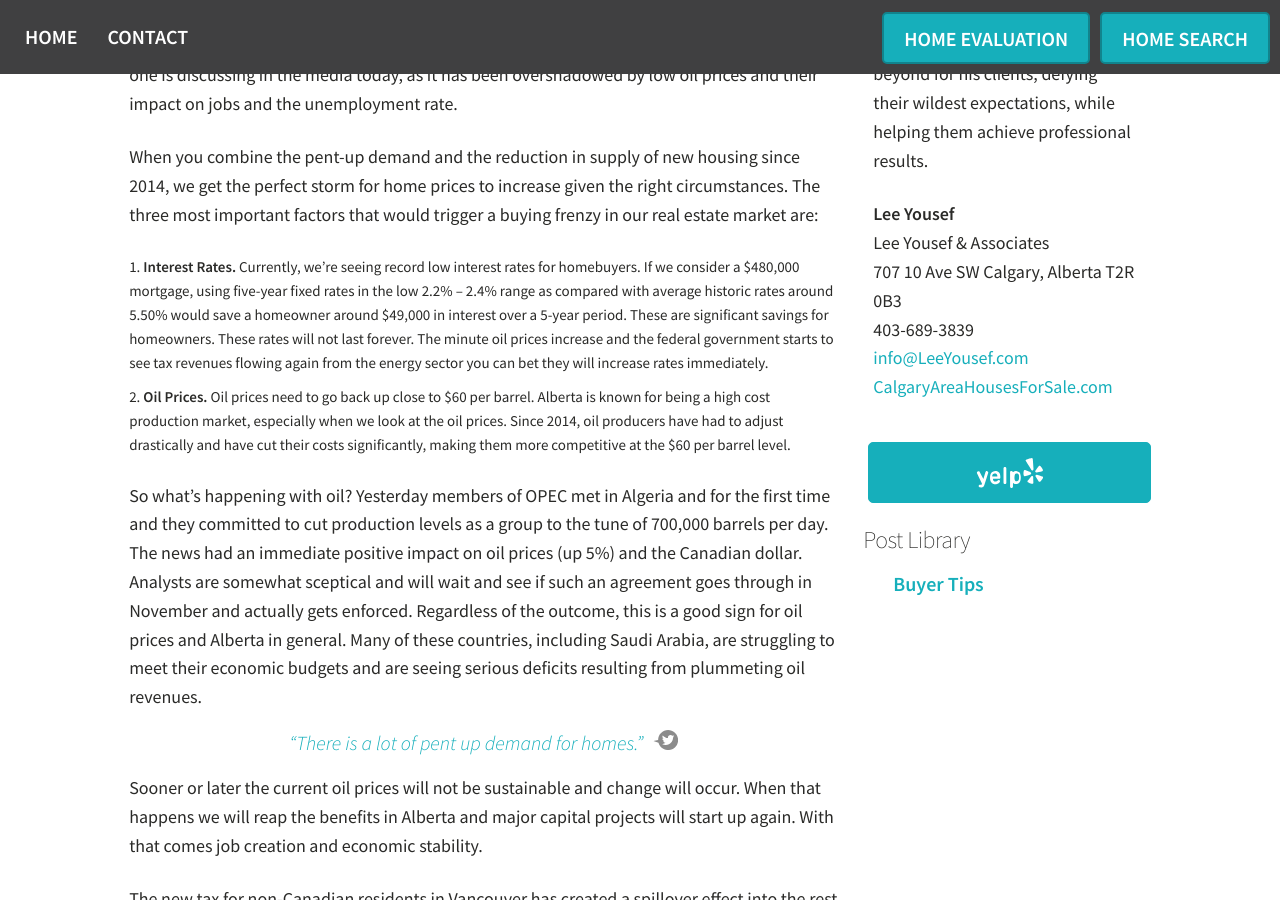
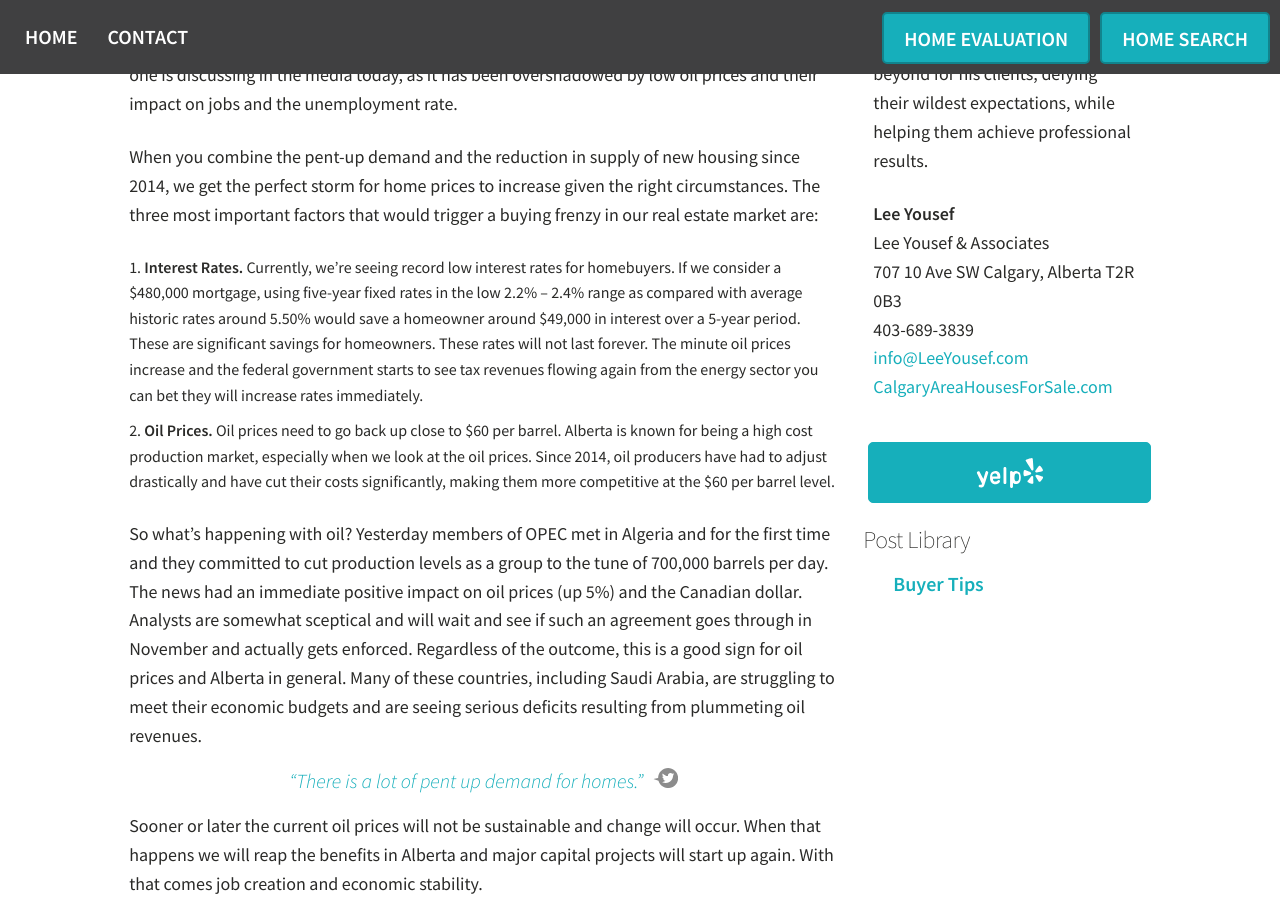
Before and after one commit to Vyral/lee-yousef-blog, a Jekyll site: the page built from _posts/2016-09-30-now-is-the-perfect-time-to-buy-a-home-in-calgary.md, in a window 1280 px wide and 900 px high, scrolled down 1419 px. Built offline with Jekyll 4.4.1, drawn with Linux system fonts in a browser that asks for light colours; nearby versions of some CDN libraries.

Commit message:
Updated '/_posts/2016-09-30-now-is-the-perfect-time-to-buy-a-home-in-calgary.md' via CloudCannon

```diff
--- a/_posts/2016-09-30-now-is-the-perfect-time-to-buy-a-home-in-calgary.md
+++ b/_posts/2016-09-30-now-is-the-perfect-time-to-buy-a-home-in-calgary.md
@@ -26,7 +26,7 @@ When you combine the pent-up demand and the reduction in supply of new housing s
 
 1. **Interest Rates.** Currently, we’re seeing record low interest rates for homebuyers. If we consider a $480,000 mortgage, using five-year fixed rates in the low 2.2% – 2.4% range as compared with average historic rates around 5.50% would save a homeowner around $49,000 in interest over a 5-year period. These are significant savings for homeowners. These rates will not last forever. The minute oil prices increase and the federal government starts to see tax revenues flowing again from the energy sector you can bet they will increase rates immediately.
 2. **Oil Prices.** Oil prices need to go back up close to $60 per barrel. Alberta is known for being a high cost production market, especially when we look at the oil prices. Since 2014, oil producers have had to adjust drastically and have cut their costs significantly, making them more competitive at the $60 per barrel level.
-
+{: style="font-size: 16px;"}
 
 So what’s happening with oil? Yesterday members of OPEC met in Algeria and for the first time and they committed to cut production levels as a group to the tune of 700,000 barrels per day. The news had an immediate positive impact on oil prices (up 5%) and the Canadian dollar. Analysts are somewhat sceptical and will wait and see if such an agreement goes through in November and actually gets enforced. Regardless of the outcome, this is a good sign for oil prices and Alberta in general. Many of these countries, including Saudi Arabia, are struggling to meet their economic budgets and are seeing serious deficits resulting from plummeting oil revenues. {% include pullquote.html %}Sooner or later the current oil prices will not be sustainable and change will occur. When that happens we will reap the benefits in Alberta and major capital projects will start up again. With that comes job creation and economic stability.
 
```
